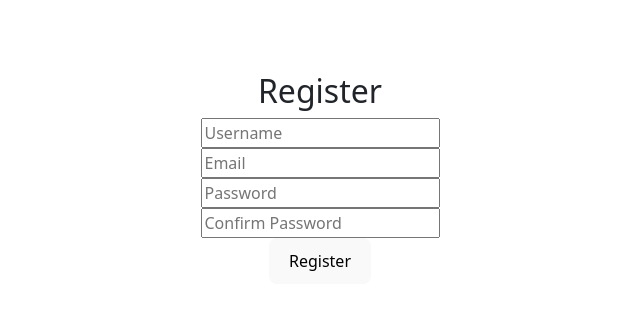
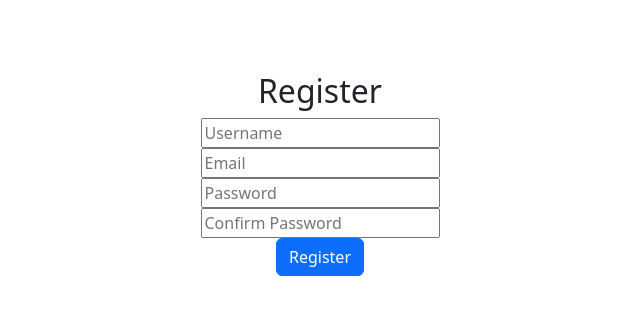
Before and after one commit to ojobointernational/Akhube, a React (Vite) app in the folder frontend/: page /register in a window 1280 px wide. Shown: the top 314 px of the page, without its empty margins (320-960 px from the left). Built offline with nearby package versions, Linux system fonts and the light colour scheme.

Commit message:
modified register page2

```diff
--- a/frontend/src/Components/Register.jsx
+++ b/frontend/src/Components/Register.jsx
@@ -68,6 +68,7 @@ const Register = () => {
       {success && <p style={{ color: "green" }}>{success}</p>}
 
       <form onSubmit={handleSubmit}>
+         <div className="col-sm-50 ">
         <input
           type="text"
           name="username"
@@ -104,7 +105,8 @@ const Register = () => {
           required
         />
         <br />
-        <button type="submit">Register</button>
+        <button className='btn btn-primary' type="submit">Register</button>
+        </div>
       </form>
     </div>
   );
```
